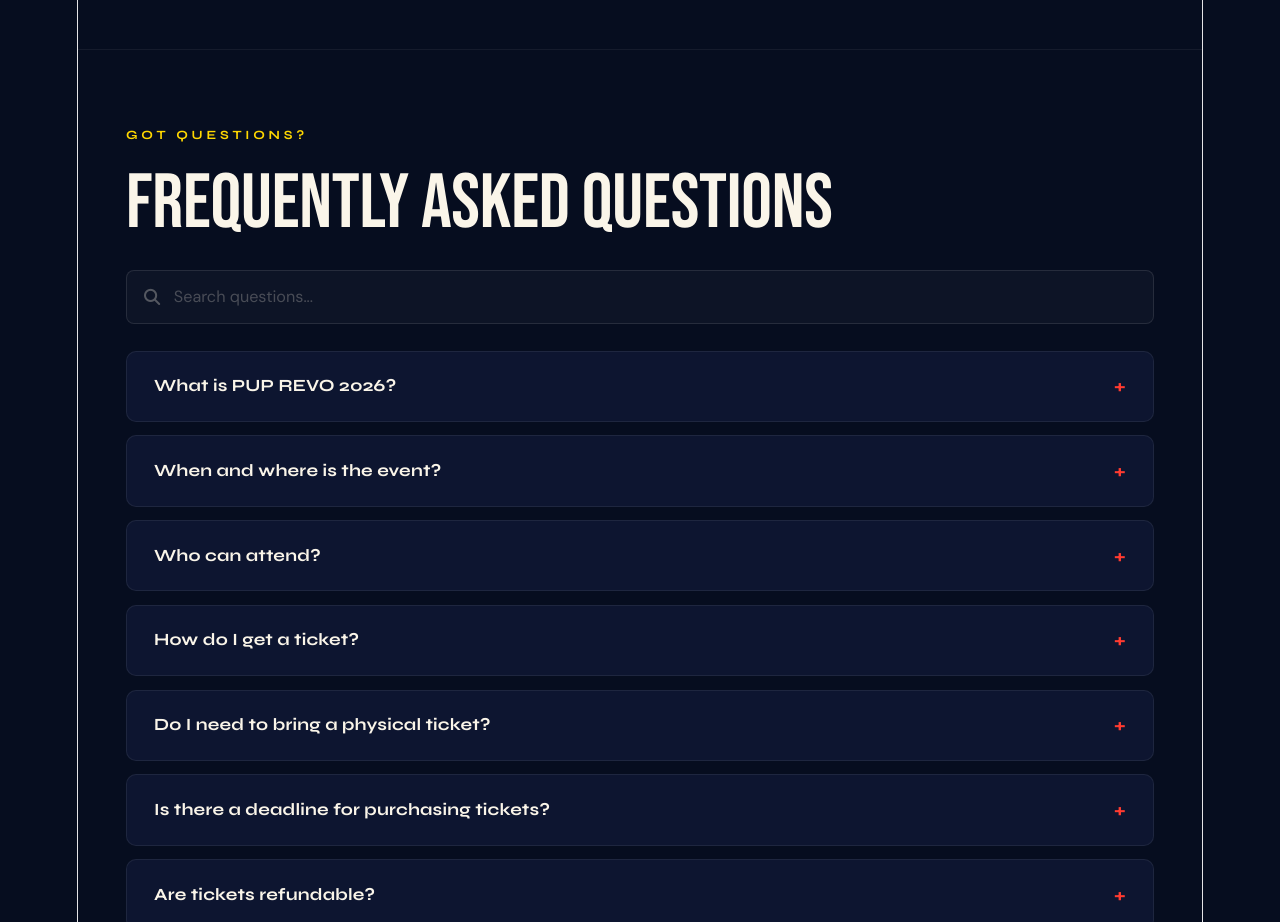
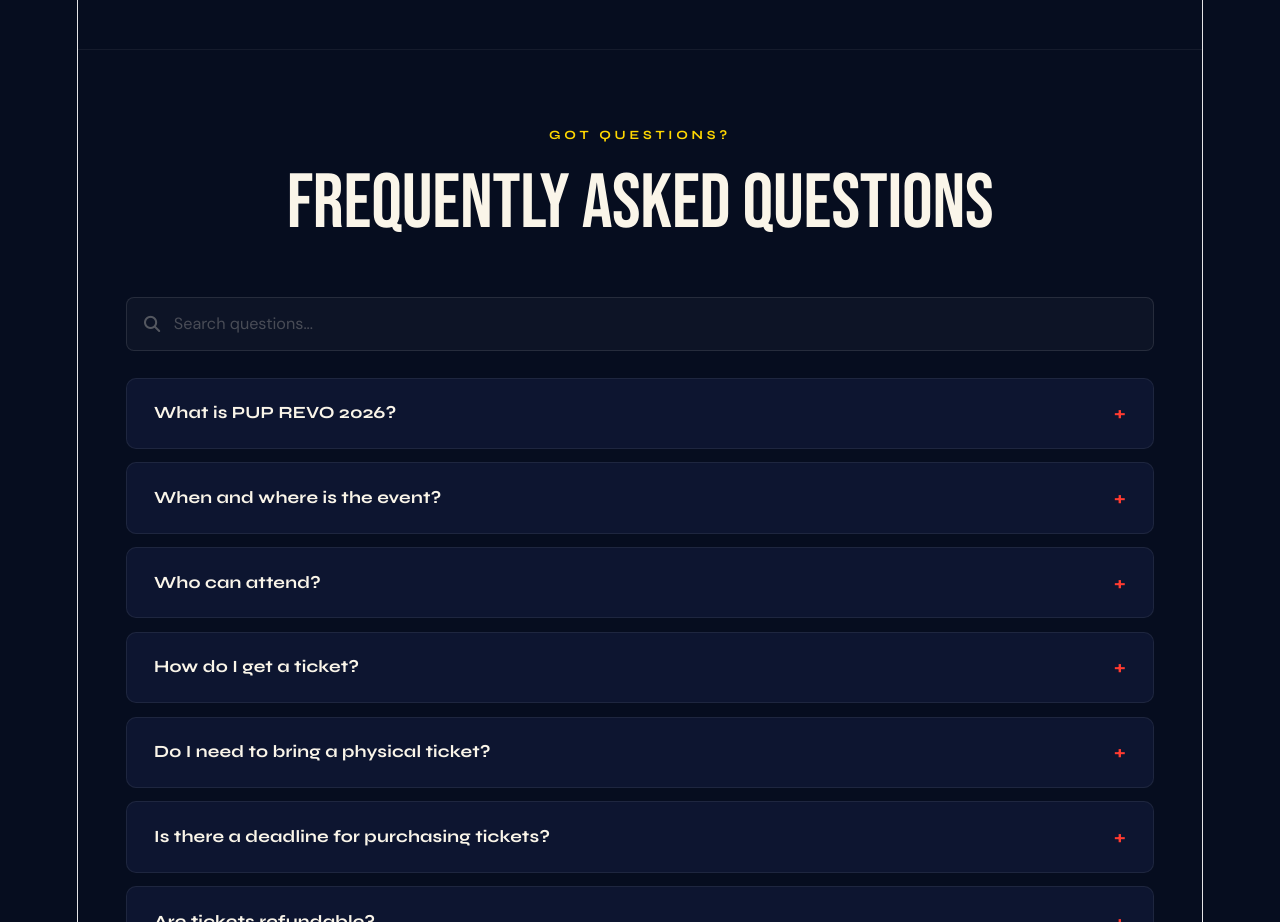
Before and after one commit to johnelsisura/puprevo2026, a React (Vite) app: page / in a window 1280 px wide. Shown: the part 4040-4962 px from the top of the page. Built offline with nearby package versions, Linux system fonts and the light colour scheme; no server answers; the database is empty.

Commit message:
fix:dashboard

```diff
--- a/src/pages/Landing.jsx
+++ b/src/pages/Landing.jsx
@@ -710,8 +710,8 @@ export default function Landing() {
 
         {/* FAQ */}
         <section className="section" id="faq">
-          <div className="section-label" style={{ textAlign: 'left' }}>Got Questions?</div>
-          <h2 className="section-title" style={{ textAlign: 'left', marginBottom: '1.5rem' }}>Frequently Asked Questions</h2>
+          <div className="section-label">Got Questions?</div>
+          <h2 className="section-title">Frequently Asked Questions</h2>
           <div className="faq-search-wrap">
             <i className="fa-solid fa-magnifying-glass faq-search-icon" />
             <input
```
